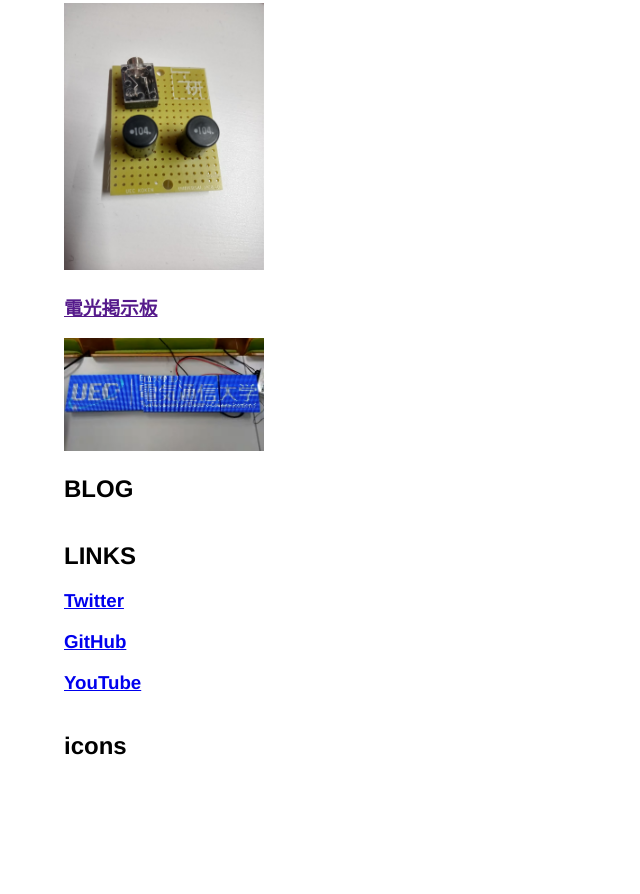
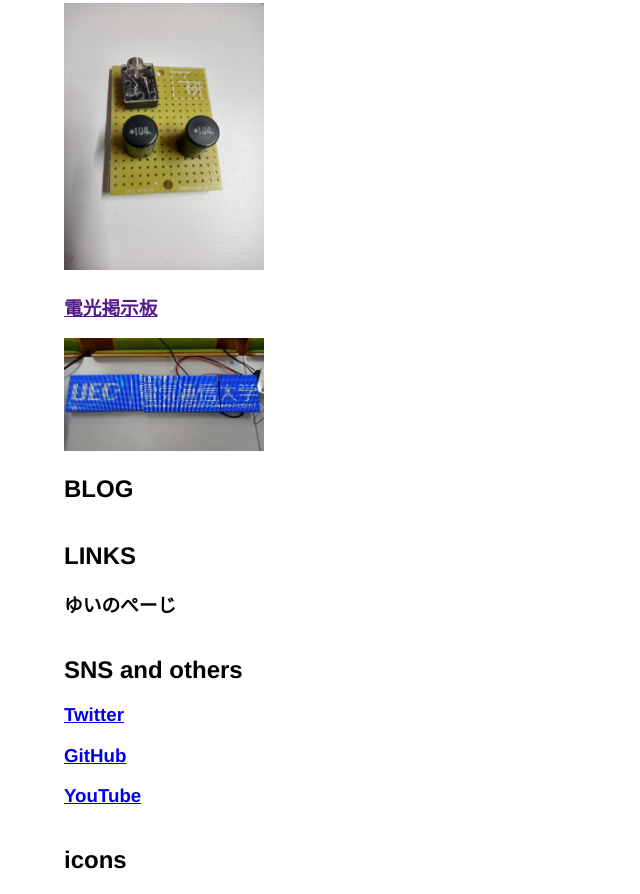
Before and after one commit to kqiita/kqiita.github.io, a plain HTML site: page index.html in a window 1280 px wide. Shown: the part 519-1413 px from the top of the page, without its empty margins (0-640 px from the left). Before the commit the page ends 1299 px from the top, so only its background shows below. Drawn offline with Linux system fonts and the light colour scheme.

Commit message:
LINKS -> SNS add LINKS(my friend)

```diff
--- a/index.html
+++ b/index.html
@@ -73,8 +73,12 @@
                 <h2>BLOG</h2>
 
             </div>
-            <div id="links">
+            <div id="link">
                 <h2>LINKS</h2>
+                <h3><a href="https://yuino.dev/"></a>ゆいのぺーじ</h3>
+            </div>
+            <div id="sns">
+                <h2>SNS and others</h2>
                 <h3><a href="https://twitter.com/kqiita">Twitter</a></h3>
                 <h3><a href="https://github.com/kqiita">GitHub</a></h3>
                 <h3><a href="https://www.youtube.com/channel/UCf-d7M3ZvjvEIUn3Jbf5qug">YouTube</a></h3>
```
